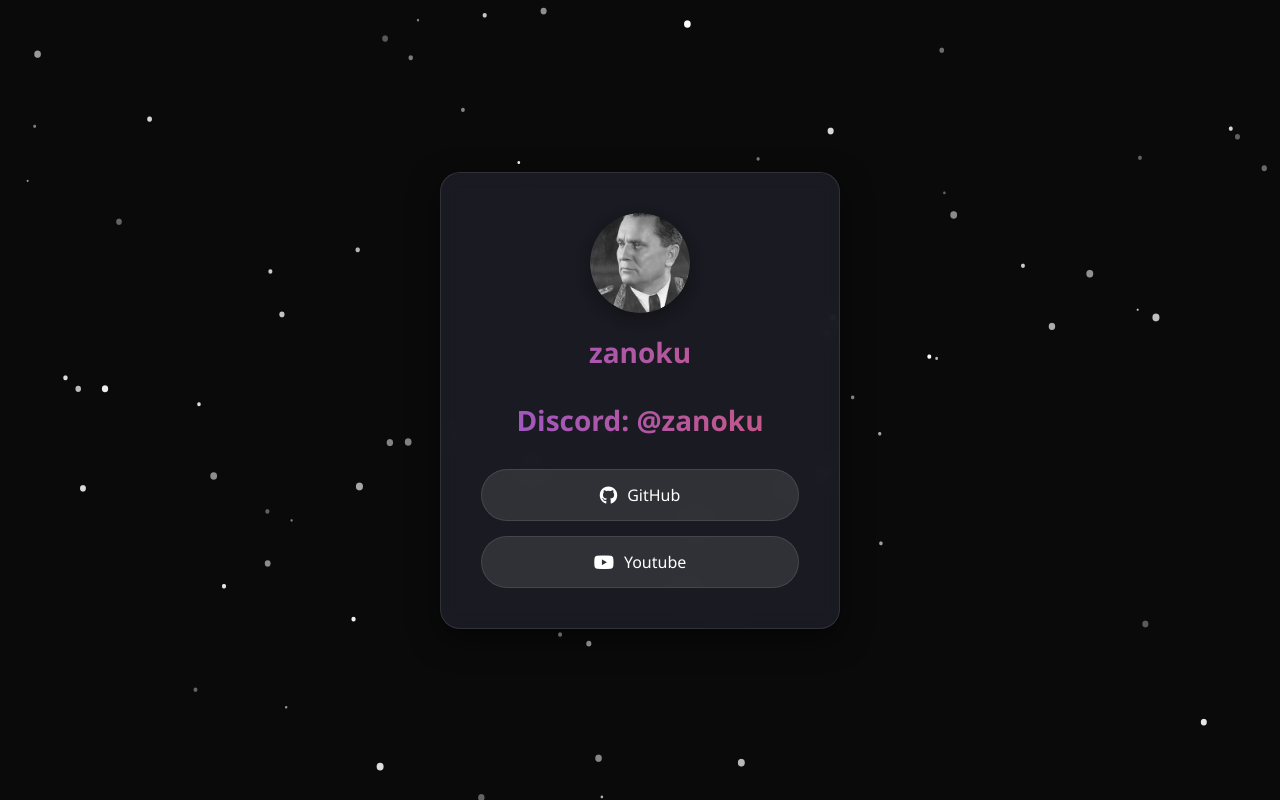
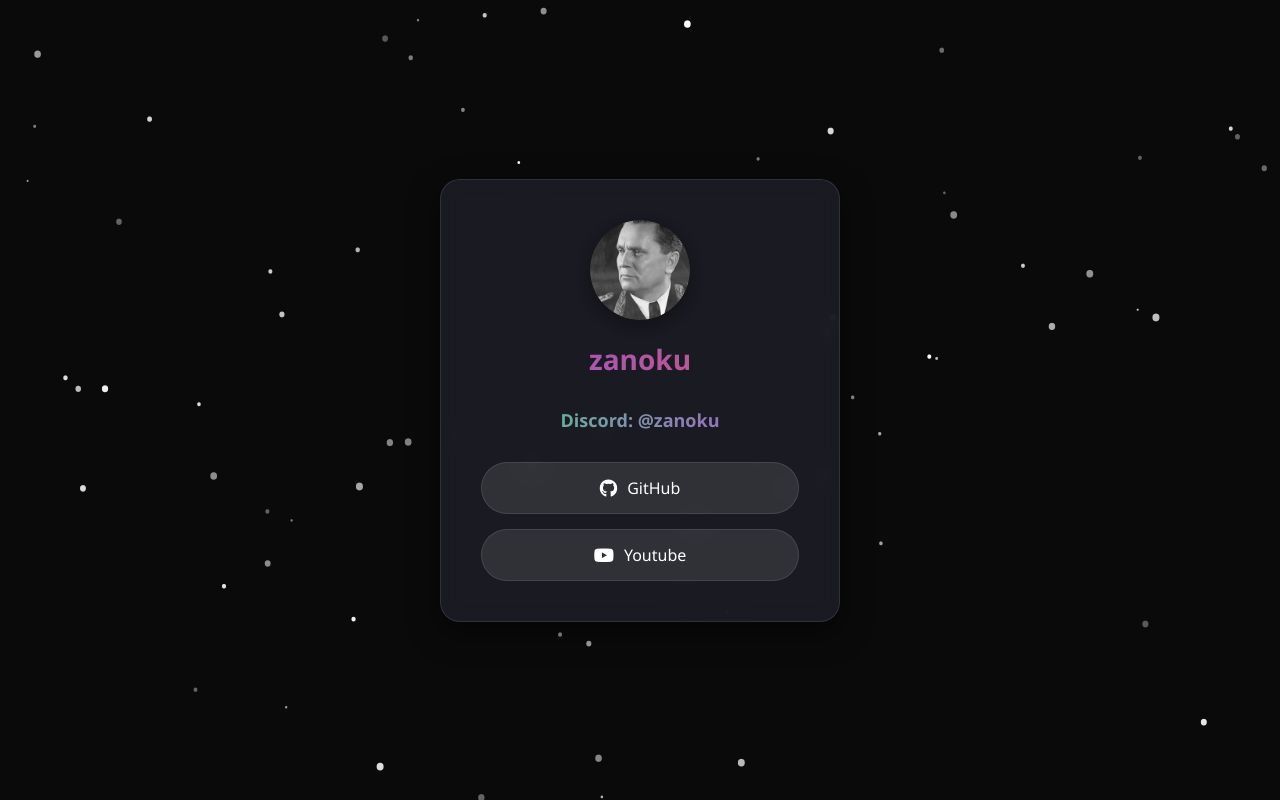
Before and after one commit to zanokulol/zanoku, a plain HTML site: page index.html in a window 1280 px wide. Drawn offline with Linux system fonts and the light colour scheme.

Commit message:
Update index.html

```diff
--- a/index.html
+++ b/index.html
@@ -99,6 +99,16 @@
             color: transparent;
         }
 
+        .discorduser {
+            font-size: 18px;
+            font-weight: 600;
+            margin-bottom: 30px;
+            background: linear-gradient(to right, #57C78F, #AB57C7);
+            -webkit-background-clip: text;
+            background-clip: text;
+            color: transparent;
+        }
+
         .buttons {
             display: flex;
             flex-direction: column;
@@ -163,7 +173,7 @@
             <img src="https://raw.githubusercontent.com/zanokulol/zanoku/refs/heads/main/d37ade4022fab6793a79d4d536d12cb2.png" alt="Profile Icon">
         </div>
         <h1 class="username">zanoku</h1>
-        <h5 class="username">Discord: @zanoku</h5>
+        <h1 class="discorduser">Discord: @zanoku</h1>
         <div class="buttons">
             <a href="https://github.com/zanokulol" class="btn" target="_blank">
                 <i class="fab fa-github"></i> GitHub
```
